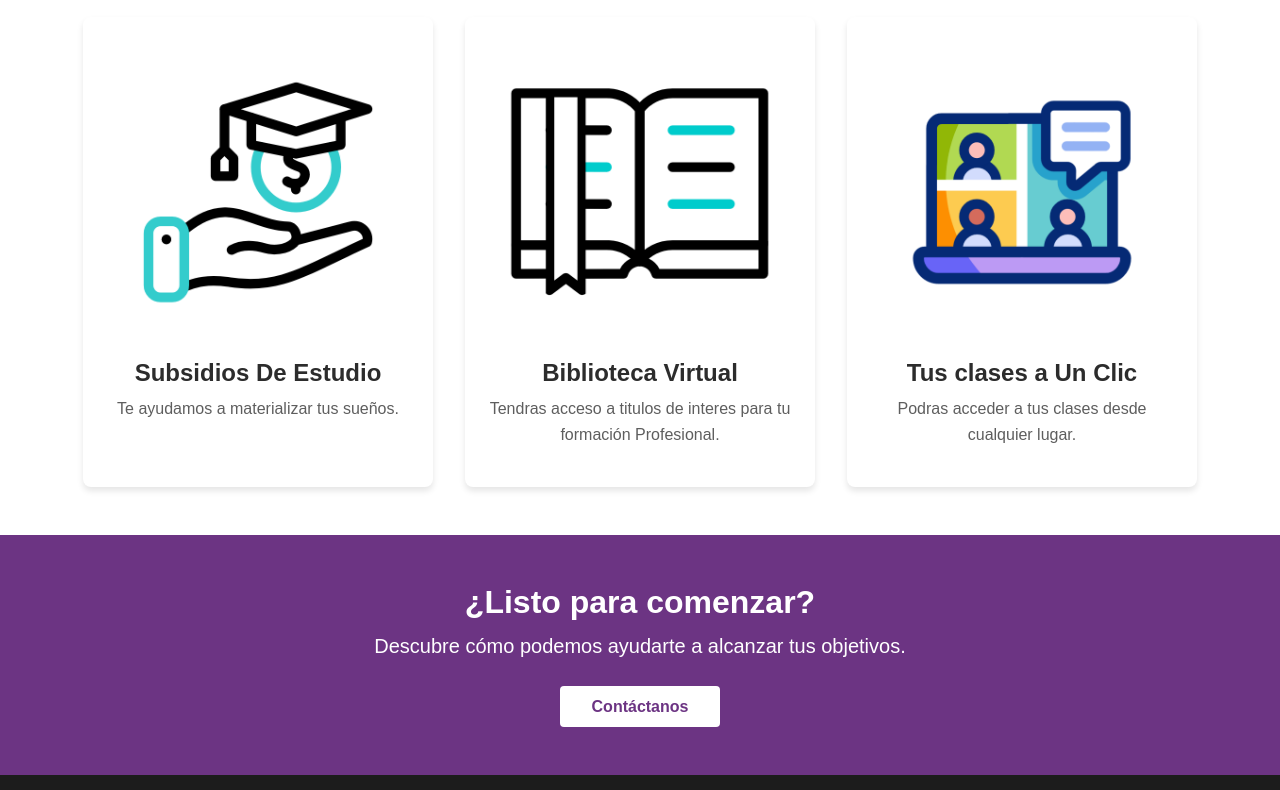
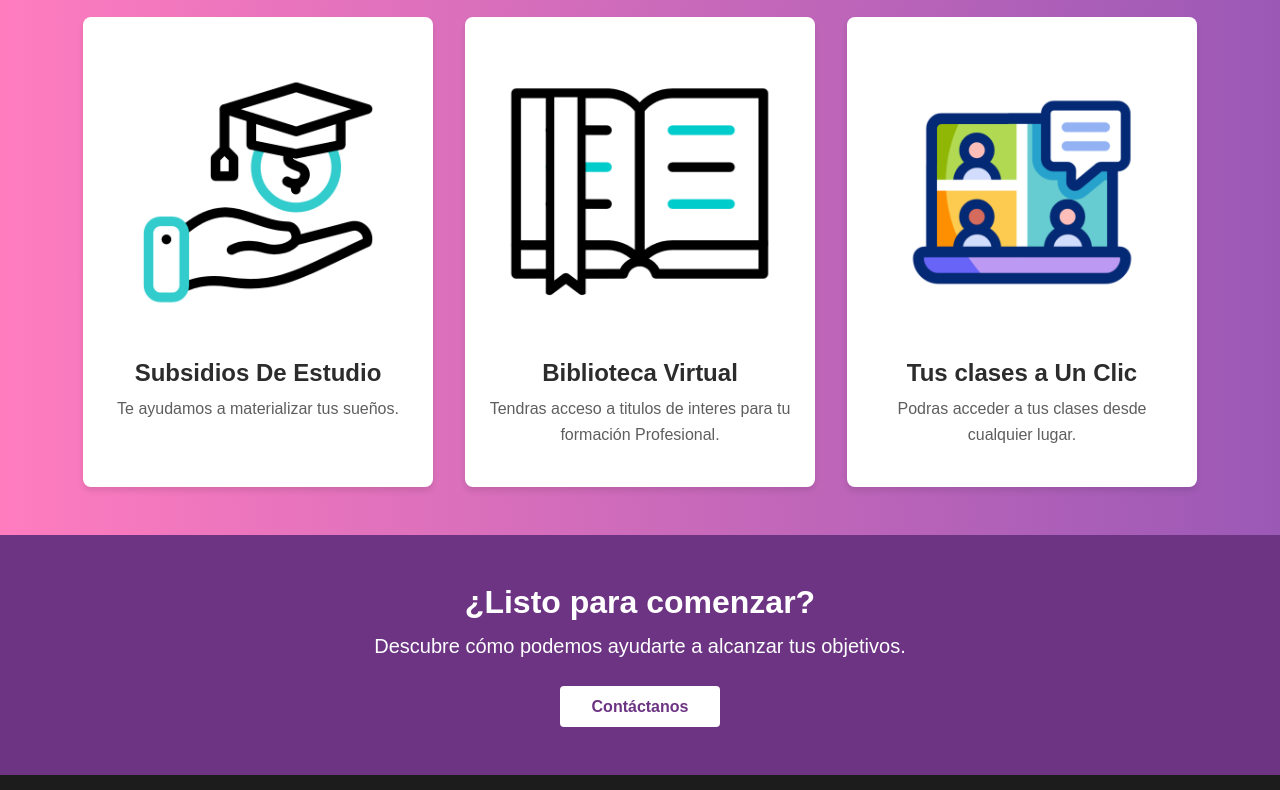
Before and after one commit to Pedro-2493/Pagina-web-proyecto-integrador, a plain HTML site: page index.html in a window 1280 px wide. Shown: the part 490-1280 px from the top of the page. Drawn offline with Linux system fonts and the light colour scheme.

Commit message:
cambio de background y fuente

```diff
--- a/assets/css/styles.css
+++ b/assets/css/styles.css
@@ -78,11 +78,11 @@ html {
 }
 
 body {
-    font-family: var(--font-family-base);
+    font-family: 'Arial', sans-serif;
     font-size: var(--font-size-md);
     line-height: 1.6;
     color: var(--text-dark);
-    background-color: var(--text-white);
+    background: linear-gradient(to right, #ff7cbf, #9b59b6);
 }
 
 img {
```
